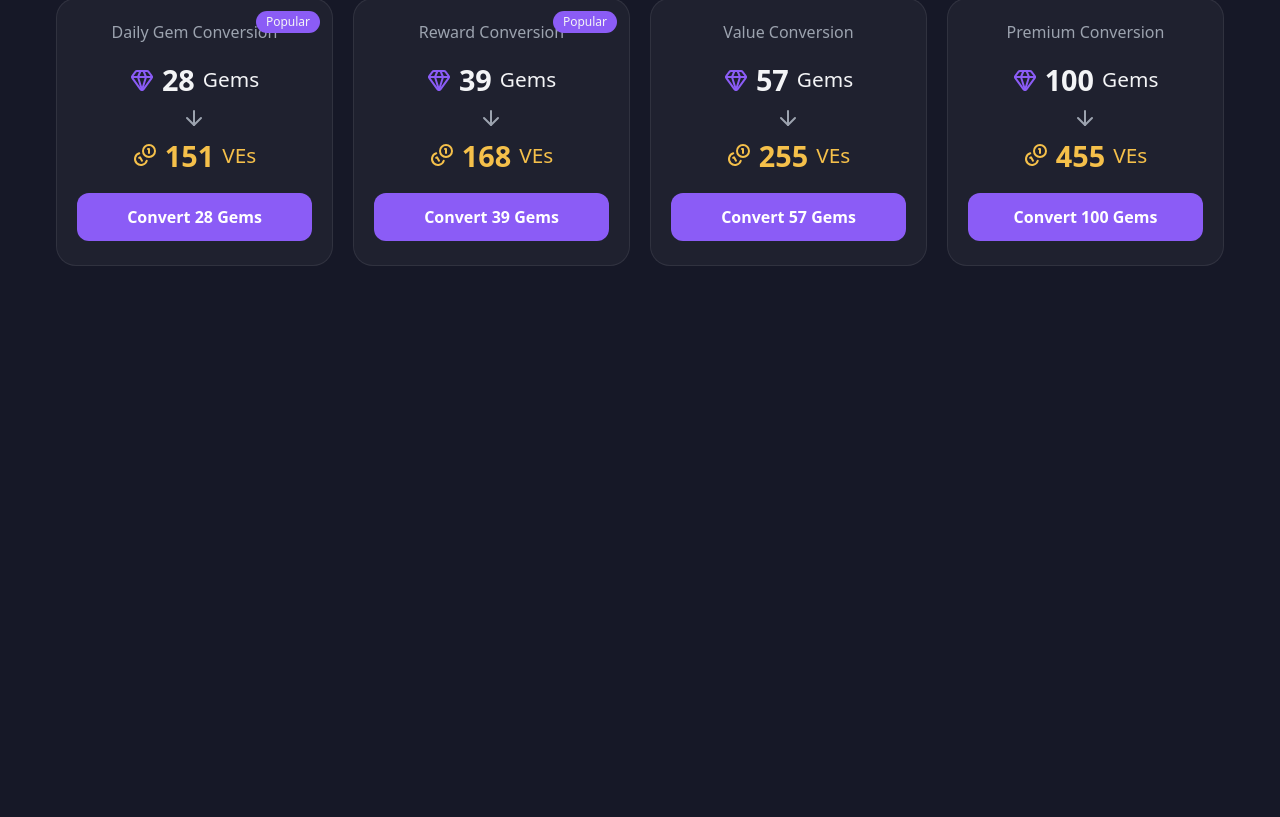
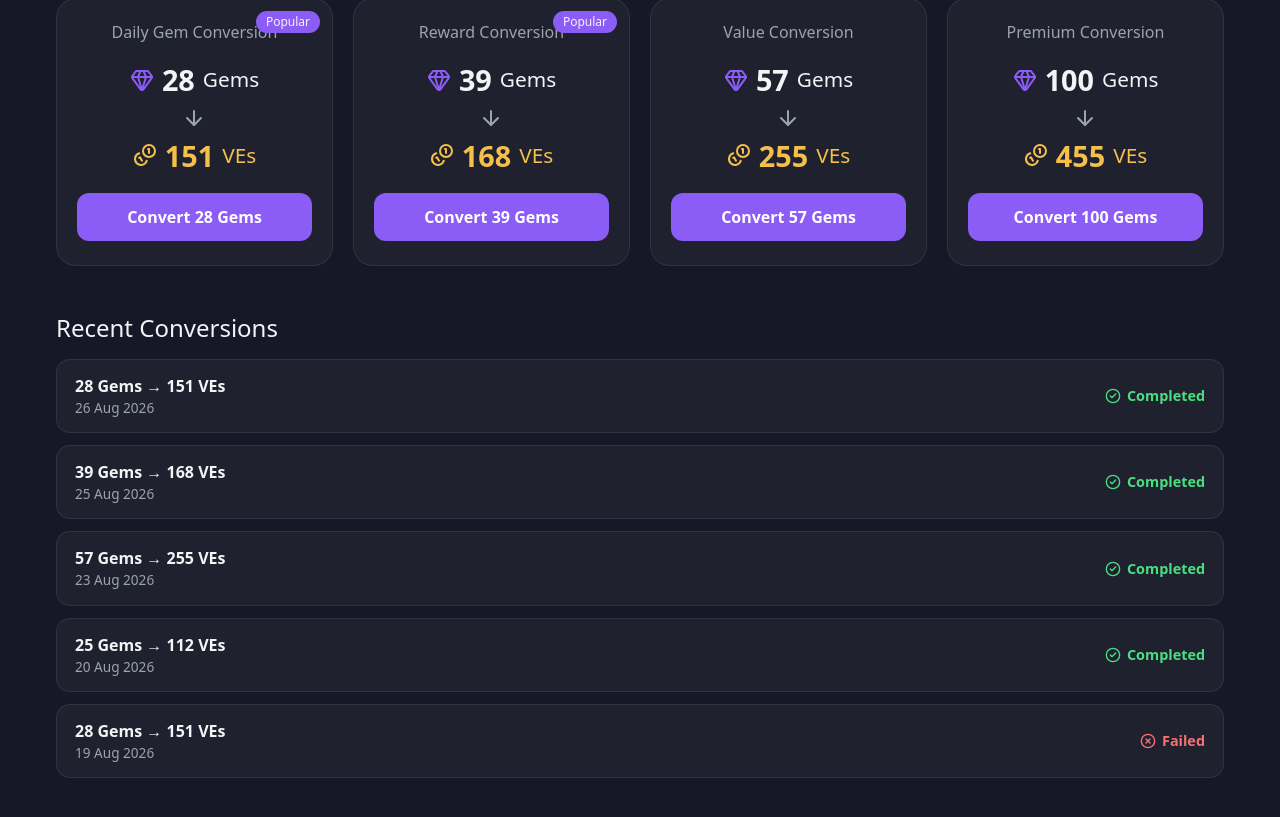
Before and after one commit to disha1121/veloop-exchange-center, a React (Vite) app: page / in a window 1280 px wide. Shown: the part 471-1288 px from the top of the page. Before the commit the page ends 801 px from the top, so only its background shows below. Built offline with nearby package versions, Linux system fonts and the light colour scheme.

Commit message:
Add ExchangeHistory section

```diff
--- /dev/null
+++ b/src/components/exchange/ExchangeHistory.jsx
@@ -0,0 +1,41 @@
+import { CheckCircle2, Loader2, XCircle } from 'lucide-react';
+import styles from './ExchangeHistory.module.css';
+
+const STATUS_CONFIG = {
+  completed: { label: 'Completed', Icon: CheckCircle2, className: styles.completed },
+  pending: { label: 'Processing', Icon: Loader2, className: styles.pending },
+  failed: { label: 'Failed', Icon: XCircle, className: styles.failed },
+};
+
+function ExchangeHistory({ history }) {
+  return (
+    <section className={styles.section} aria-labelledby="history-title">
+      <h2 id="history-title" className={styles.heading}>Recent Conversions</h2>
+
+      {history.length === 0 ? (
+        <p className={styles.empty}>No conversions yet.</p>
+      ) : (
+        <ul className={styles.list}>
+          {history.map((item) => {
+            const { label, Icon, className } = STATUS_CONFIG[item.status];
+            return (
+              <li key={item.id} className={styles.item}>
+                <div>
+                  <p className={styles.conversion}>
+                    {item.gems} Gems → {item.ves} VEs
+                  </p>
+                  <p className={styles.date}>{item.date}</p>
+                </div>
+                <span className={`${styles.status} ${className}`}>
+                  <Icon size={16} aria-hidden="true" /> {label}
+                </span>
+              </li>
+            );
+          })}
+        </ul>
+      )}
+    </section>
+  );
+}
+
+export default ExchangeHistory;
--- /dev/null
+++ b/src/components/exchange/ExchangeHistory.module.css
@@ -0,0 +1,55 @@
+.section {
+  margin-top: 48px;
+}
+
+.heading {
+  margin-bottom: 16px;
+  font-size: 1.5rem;
+}
+
+.list {
+  display: grid;
+  gap: 12px;
+  margin: 0;
+  padding: 0;
+  list-style: none;
+}
+
+.item {
+  display: flex;
+  flex-wrap: wrap;
+  align-items: center;
+  justify-content: space-between;
+  gap: 8px;
+  padding: 14px 18px;
+  border-radius: 14px;
+  background: rgba(255, 255, 255, 0.04);
+  border: 1px solid rgba(255, 255, 255, 0.08);
+}
+
+.conversion {
+  margin: 0;
+  font-weight: 600;
+}
+
+.date {
+  margin: 0;
+  font-size: 0.85rem;
+  color: #9ca3af;
+}
+
+.status {
+  display: inline-flex;
+  align-items: center;
+  gap: 6px;
+  font-size: 0.9rem;
+  font-weight: 600;
+}
+
+.completed { color: #4ade80; }
+.pending { color: #f5c04a; }
+.failed { color: #f87171; }
+
+.empty {
+  color: #9ca3af;
+}
--- a/src/pages/ExchangeCenter/ExchangeCenter.jsx
+++ b/src/pages/ExchangeCenter/ExchangeCenter.jsx
@@ -1,13 +1,15 @@
 import { useState, useCallback } from 'react';
-import { initialBalance, exchangeOptions } from '../../data/exchangeData';
+import { initialBalance, exchangeOptions, conversionHistory } from '../../data/exchangeData';
 import ExchangeHero from '../../components/exchange/ExchangeHero';
 import BalanceOverview from '../../components/exchange/BalanceOverview';
 import ExchangeCard from '../../components/exchange/ExchangeCard';
 import ExchangeModal from '../../components/exchange/ExchangeModal';
+import ExchangeHistory from '../../components/exchange/ExchangeHistory';
 import styles from './ExchangeCenter.module.css';
 
 function ExchangeCenter() {
   const [balance, setBalance] = useState(initialBalance);
+  const [history, setHistory] = useState(conversionHistory);
   const [selectedOption, setSelectedOption] = useState(null);
   const [isProcessing, setIsProcessing] = useState(false);
   const [lastConversion, setLastConversion] = useState(null);
@@ -15,7 +17,7 @@ function ExchangeCenter() {
   const handleCancel = useCallback(() => setSelectedOption(null), []);
 
   const handleEarnMore = () => {
-    // TODO: yahan baad mein "Earn Gems" page ka link lagayenge
+    // TODO: baad mein "Earn Gems" page ka link lagayenge
   };
 
   const handleConfirm = () => {
@@ -28,6 +30,16 @@ function ExchangeCenter() {
         gems: prev.gems - selectedOption.requiredGems,
         ves: prev.ves + selectedOption.receiveVEs,
       }));
+      setHistory((prev) => [
+        {
+          id: `h-${Date.now()}`,
+          gems: selectedOption.requiredGems,
+          ves: selectedOption.receiveVEs,
+          date: 'Today',
+          status: 'completed',
+        },
+        ...prev,
+      ]);
       setLastConversion(selectedOption);
       setSelectedOption(null);
       setIsProcessing(false);
@@ -62,6 +74,8 @@ function ExchangeCenter() {
         ))}
       </section>
 
+      <ExchangeHistory history={history} />
+
       {selectedOption && (
         <ExchangeModal
           option={selectedOption}
```
